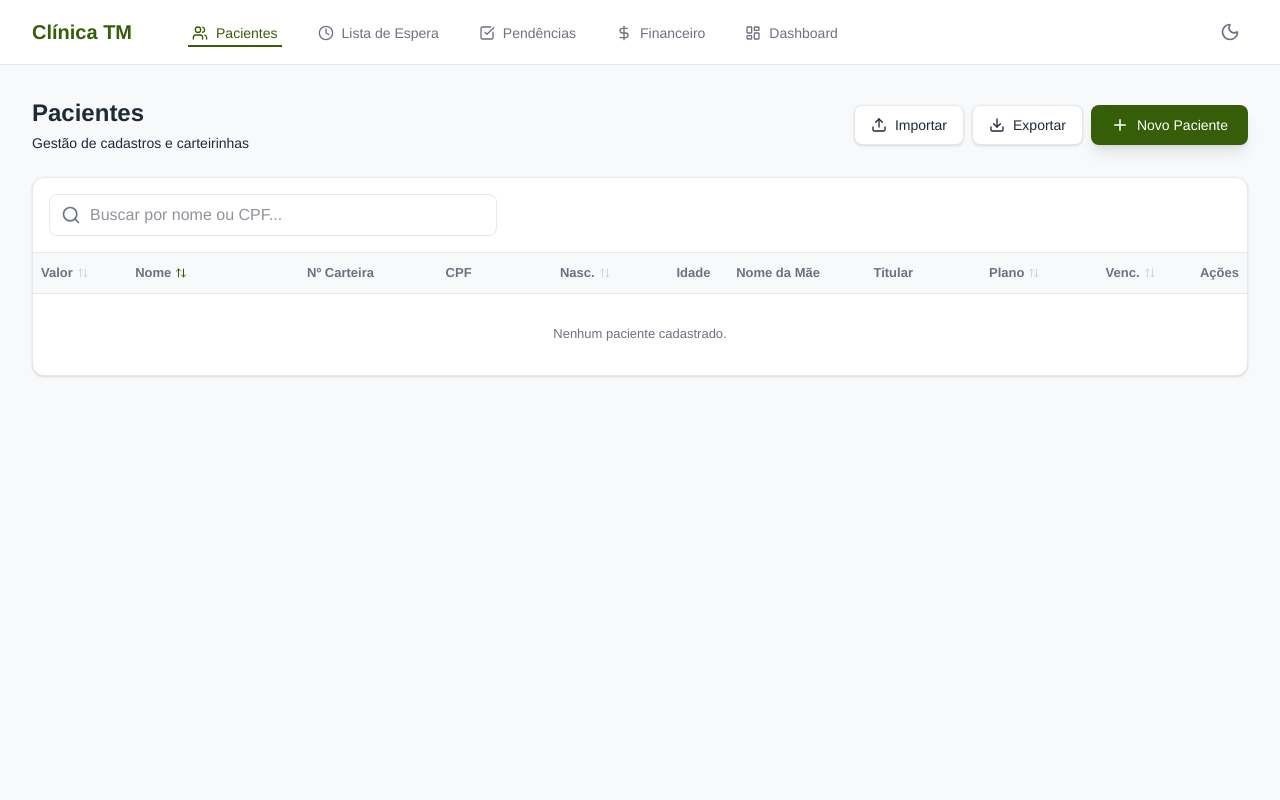
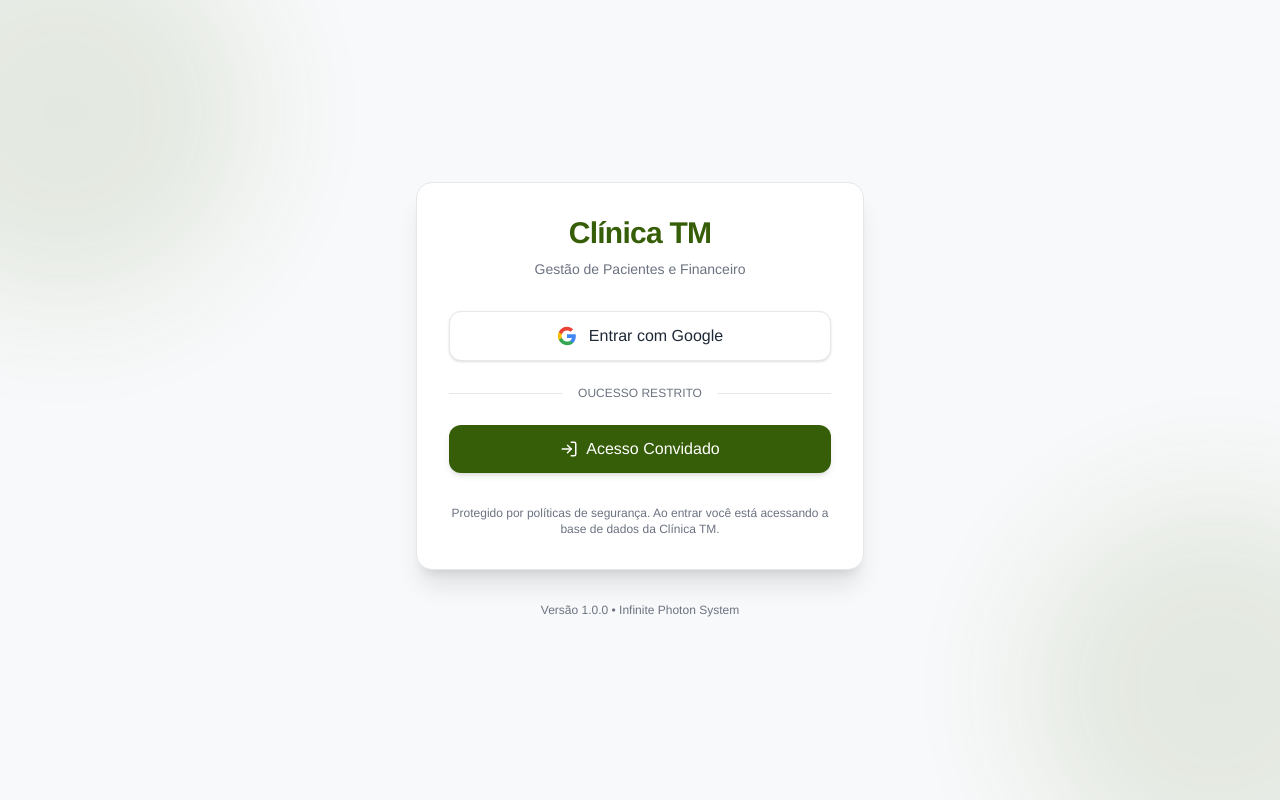
Before and after one commit to rafasteyer/patient-payment-hub, a React (Vite) app: page /login in a window 1280 px wide. Before the commit this address led to /pacientes. Built offline with nearby package versions, Linux system fonts and the light colour scheme.

Commit message:
feat: add Google Auth login flow interface

```diff
--- a/src/App.tsx
+++ b/src/App.tsx
@@ -1,23 +1,35 @@
-import { BrowserRouter, Routes, Route, Navigate } from 'react-router-dom';
+import { BrowserRouter, Routes, Route, Navigate, useLocation } from 'react-router-dom';
 import { MainLayout } from './layouts/MainLayout';
 import { Dashboard } from './pages/Dashboard';
 import { Patients } from './pages/Patients';
 import { Finance } from './pages/Finance';
 import { Waitlist } from './pages/Waitlist';
 import { Tasks } from './pages/Tasks';
+import { Login } from './pages/Login';
+
+// Protected Route Wrapper
+const AuthGuard = ({ children }: { children: React.ReactNode }) => {
+  const isAuth = localStorage.getItem('isAuthenticated') === 'true';
+  const location = useLocation();
+  if (!isAuth) {
+    return <Navigate to="/login" state={{ from: location }} replace />;
+  }
+  return <>{children}</>;
+};
 
 function App() {
   return (
     <BrowserRouter>
       <Routes>
-        <Route path="/" element={<MainLayout />}>
-          {/* Default Route goes to Pacientes as it is Priority */}
+        <Route path="/login" element={<Login />} />
+
+        {/* Protected Routes */}
+        <Route path="/" element={<AuthGuard><MainLayout /></AuthGuard>}>
           <Route index element={<Dashboard />} />
           <Route path="pacientes" element={<Patients />} />
           <Route path="espera" element={<Waitlist />} />
           <Route path="pendencias" element={<Tasks />} />
           <Route path="financeiro" element={<Finance />} />
-
           <Route path="*" element={<Navigate to="/pacientes" replace />} />
         </Route>
       </Routes>
--- a/src/components/NavigationTabs.tsx
+++ b/src/components/NavigationTabs.tsx
@@ -1,6 +1,6 @@
 import { useState, useEffect } from 'react';
-import { NavLink } from 'react-router-dom';
-import { Users, Clock, CheckSquare, DollarSign, LayoutDashboard, Moon, Sun } from 'lucide-react';
+import { NavLink, useNavigate } from 'react-router-dom';
+import { Users, Clock, CheckSquare, DollarSign, LayoutDashboard, Moon, Sun, LogOut } from 'lucide-react';
 import clsx from 'clsx';
 
 const NAV_ITEMS = [
@@ -12,6 +12,7 @@ const NAV_ITEMS = [
 ];
 
 export function NavigationTabs() {
+    const navigate = useNavigate();
     const [isDark, setIsDark] = useState(false);
 
  useEffect(() => {
@@ -68,13 +69,24 @@ export function NavigationTabs() {
  </div>
 
                     {/* Dark Mode Toggle */}
- <div className="flex items-center ml-auto">
+                    <div className="flex items-center ml-auto gap-2">
                         <button
                             onClick={toggleTheme}
- className="p-2 rounded-lg text-industrial-text-muted hover:text-industrial-accent hover:bg-gray-100 :bg-gray-800 transition-colors focus:outline-none"
- aria-label="Alternar tema"
+                            className="p-2 rounded-lg text-industrial-text-muted hover:text-industrial-accent hover:bg-gray-100 dark:hover:bg-gray-800 transition-colors focus:outline-none"
+                            title="Alternar tema"
                         >
- {isDark ? <Sun className="w-5 h-5 text-amber-500"/> : <Moon className="w-5 h-5"/>}
+                            {isDark ? <Sun className="w-5 h-5 text-amber-500" /> : <Moon className="w-5 h-5" />}
+                        </button>
+                        <div className="w-px h-6 bg-industrial-border mx-1"></div>
+                        <button
+                            onClick={() => {
+                                localStorage.removeItem('isAuthenticated');
+                                navigate('/login', { replace: true });
+                            }}
+                            className="p-2 flex items-center gap-2 rounded-lg text-industrial-text-muted hover:text-red-500 hover:bg-red-50 dark:hover:bg-red-900/20 transition-colors focus:outline-none"
+                            title="Sair do Sistema"
+                        >
+                            <LogOut className="w-5 h-5" />
                         </button>
                     </div>
                 </div>
--- /dev/null
+++ b/src/pages/Login.tsx
@@ -0,0 +1,86 @@
+import { useNavigate } from 'react-router-dom';
+import { LogIn } from 'lucide-react';
+import { useEffect, useState } from 'react';
+
+export function Login() {
+    const navigate = useNavigate();
+    const [isLoading, setIsLoading] = useState(false);
+
+    useEffect(() => {
+        // Se já estiver logado, redireciona
+        if (localStorage.getItem('isAuthenticated') === 'true') {
+            navigate('/pacientes', { replace: true });
+        }
+    }, [navigate]);
+
+    const handleGoogleLogin = () => {
+        setIsLoading(true);
+        // Simulação rápida para efeito de UX antes de Lovable Supabase Auth Real
+        setTimeout(() => {
+            localStorage.setItem('isAuthenticated', 'true');
+            // Mock de usuário temporário
+            localStorage.setItem('user', JSON.stringify({ name: 'Dra. TM', email: 'contato@teoriadamente.com' }));
+            navigate('/pacientes', { replace: true });
+        }, 800);
+    };
+
+    return (
+        <div className="min-h-screen bg-industrial-bg flex flex-col justify-center items-center p-4 relative overflow-hidden text-industrial-text">
+            {/* Background elements abstract */}
+            <div className="absolute top-[-10%] left-[-10%] w-96 h-96 bg-[#365D08] opacity-10 blur-3xl rounded-full"></div>
+            <div className="absolute bottom-[-10%] right-[-10%] w-96 h-96 bg-[#365D08] opacity-10 blur-3xl rounded-full"></div>
+
+            <div className="bg-industrial-surface z-10 w-full max-w-md p-8 rounded-2xl shadow-xl border border-industrial-border relative">
+                <div className="text-center mb-8">
+                    <h1 className="text-3xl font-bold text-industrial-accent tracking-tight mb-2">Clínica TM</h1>
+                    <p className="text-industrial-text-muted text-sm">Gestão de Pacientes e Financeiro</p>
+                </div>
+
+                <div className="space-y-4">
+                    <button
+                        onClick={handleGoogleLogin}
+                        disabled={isLoading}
+                        className="w-full flex items-center justify-center gap-3 bg-industrial-surface hover:bg-gray-50 dark:hover:bg-gray-800 text-industrial-text font-medium py-3 px-4 rounded-xl border border-industrial-border transition-all shadow-sm active:scale-[0.98]"
+                    >
+                        {isLoading ? (
+                            <div className="w-5 h-5 border-2 border-[#365D08] border-t-transparent rounded-full animate-spin"></div>
+                        ) : (
+                            <>
+                                <svg className="w-5 h-5" viewBox="0 0 24 24" xmlns="http://www.w3.org/2000/svg">
+                                    <path d="M22.56 12.25c0-.78-.07-1.53-.2-2.25H12v4.26h5.92c-.26 1.37-1.04 2.53-2.21 3.31v2.77h3.57c2.08-1.92 3.28-4.74 3.28-8.09z" fill="#4285F4"/>
+                                    <path d="M12 23c2.97 0 5.46-.98 7.28-2.66l-3.57-2.77c-.98.66-2.23 1.06-3.71 1.06-2.86 0-5.29-1.93-6.16-4.53H2.18v2.84C3.99 20.53 7.7 23 12 23z" fill="#34A853"/>
+                                    <path d="M5.84 14.09c-.22-.66-.35-1.36-.35-2.09s.13-1.43.35-2.09V7.07H2.18C1.43 8.55 1 10.22 1 12s.43 3.45 1.18 4.93l2.85-2.22.81-.62z" fill="#FBBC05"/>
+                                    <path d="M12 5.38c1.62 0 3.06.56 4.21 1.64l3.15-3.15C17.45 2.09 14.97 1 12 1 7.7 1 3.99 3.47 2.18 7.07l3.66 2.84c.87-2.6 3.3-4.53 6.16-4.53z" fill="#EA4335"/>
+                                    <path d="M1 1h22v22H1z" fill="none"/>
+                                </svg>
+                                <span>Entrar com Google</span>
+                            </>
+                        )}
+                    </button>
+
+                    <div className="relative flex items-center py-2">
+                        <div className="flex-grow border-t border-industrial-border"></div>
+                        <span className="flex-shrink-0 mx-4 text-industrial-text-muted text-xs uppercase font-medium">Oucesso Restrito</span>
+                        <div className="flex-grow border-t border-industrial-border"></div>
+                    </div>
+
+                    <button
+                        onClick={handleGoogleLogin}
+                        disabled={isLoading}
+                        className="w-full flex items-center justify-center gap-2 bg-industrial-accent hover:bg-[#243F05] text-white font-medium py-3 px-4 rounded-xl transition-all shadow-md active:scale-[0.98]"
+                    >
+                        <LogIn size={18} />
+                        <span>Acesso Convidado</span>
+                    </button>
+                </div>
+
+                <div className="mt-8 text-center">
+                    <p className="text-xs text-industrial-text-muted">
+                        Protegido por políticas de segurança. Ao entrar você está acessando a base de dados da Clínica TM.
+                    </p>
+                </div>
+            </div>
+            <div className="mt-8 text-industrial-text-muted text-xs">Versão 1.0.0 • Infinite Photon System</div>
+        </div>
+    );
+}
```
Lines whose indentation alone changed are shown as unchanged.
